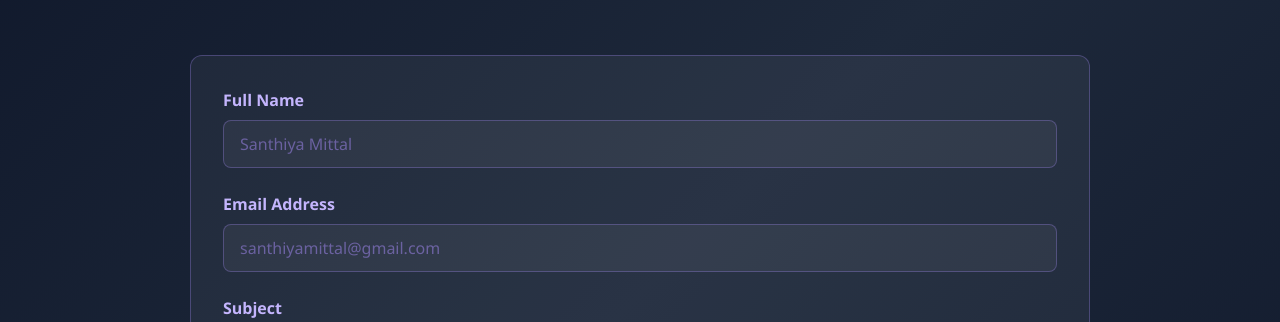
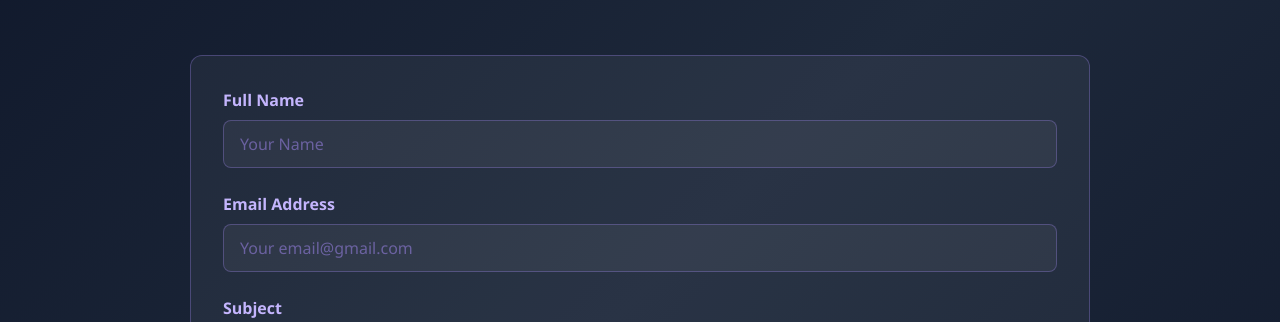
Before and after one commit to sanmittal/buildwithsanthiyamittal, a React (Vite) app: page / in a window 1280 px wide. Shown: the part 4680-5002 px from the top of the page. Built offline with nearby package versions, Linux system fonts and the light colour scheme.

Commit message:
email logic fixes

```diff
--- a/src/components/Email.tsx
+++ b/src/components/Email.tsx
@@ -28,7 +28,7 @@ const Email: React.FC = () => {
             <input
               type="text"
               name="name"
-              placeholder="Santhiya Mittal"
+              placeholder="Your Name"
               required
             />
           </div>
@@ -38,7 +38,7 @@ const Email: React.FC = () => {
             <input
               type="email"
               name="email"
-              placeholder="santhiyamittal@gmail.com"
+              placeholder="Your email@gmail.com"
               required
             />
           </div>
```
